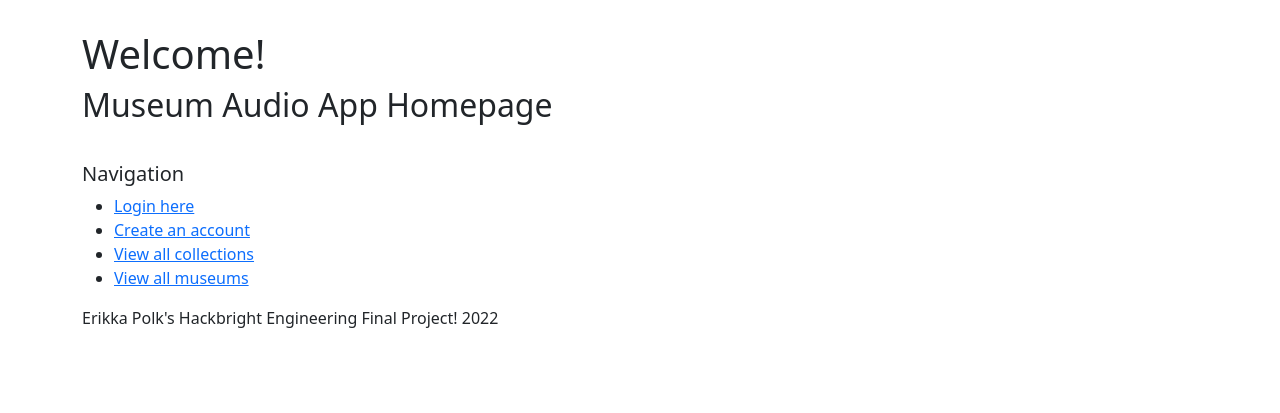
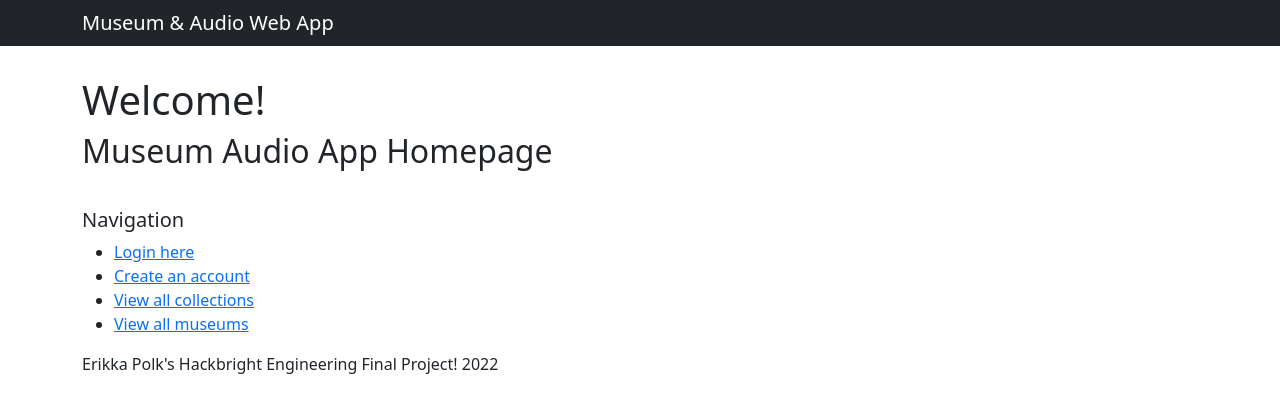
Before and after one commit to erikkaincolor/museum-app-hackbright-final, a Flask app: page / in a window 1280 px wide. Shown: the top 413 px of the page. Run offline with Flask 3, Linux system fonts and the light colour scheme; some libraries are stand-ins or nearby versions.

Commit message:
added navbar

```diff
--- a/templates/base.html
+++ b/templates/base.html
@@ -8,7 +8,14 @@
         <link rel="stylesheet" href="/static/css/bootstrap.min.css">
         <!-- Your custom styles -->
         <link rel="stylesheet" href="/static/css/mystyles.css">
-</head>
+        <nav class="navbar navbar-dark bg-dark">
+            <div class="container">
+              <div class="navbar-header">
+                <span class="navbar-brand">Museum & Audio Web App</span>
+              </div>
+            </div>
+          </nav>
+    </head>
 
 <body>
     <div class="container">
@@ -22,7 +29,13 @@
         {% endif %}
         {% endwith %}
 
-
+        {# For demo purposes, show our sessions #}
+        {% if session %}
+        <fieldset>
+        <label>Flask Session</label>
+        {{ session }}
+        </fieldset>
+        {% endif %}
 
 
 
@@ -36,6 +49,7 @@
         {% block script %}
         <!-- Bootstrap JavaScript Bundle with Popper (a Bootstrap dependency for popovers) -->
         <script src="/static/js/bootstrap.bundle.min.js"></script>
+        <script src="/static/js/alerts.js"></script>
         {% endblock %}
     </div>
 </body>
```
